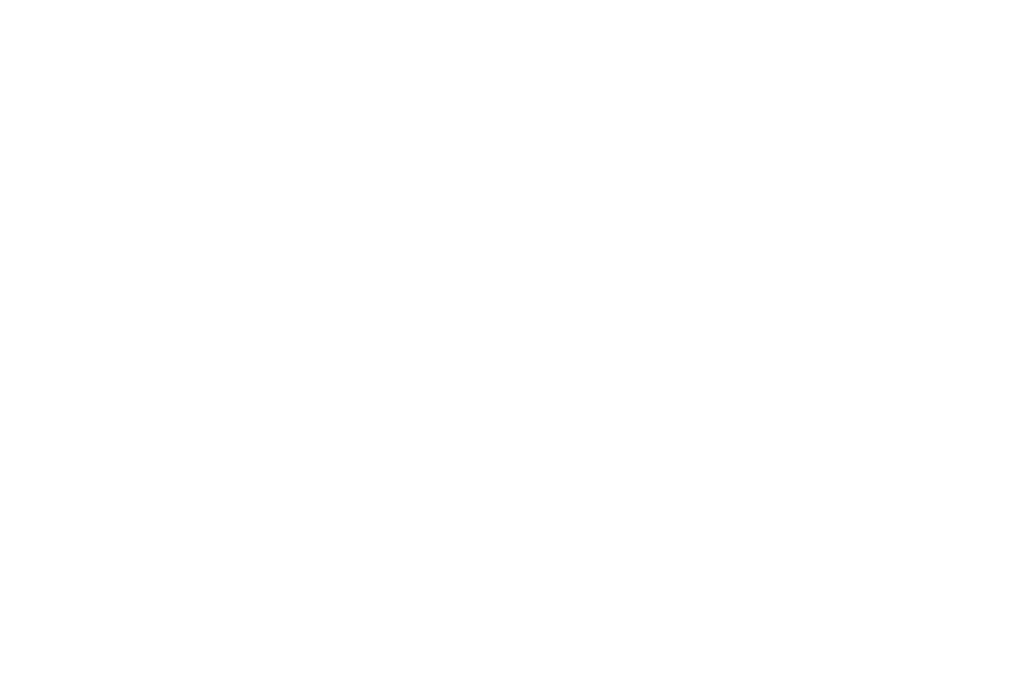
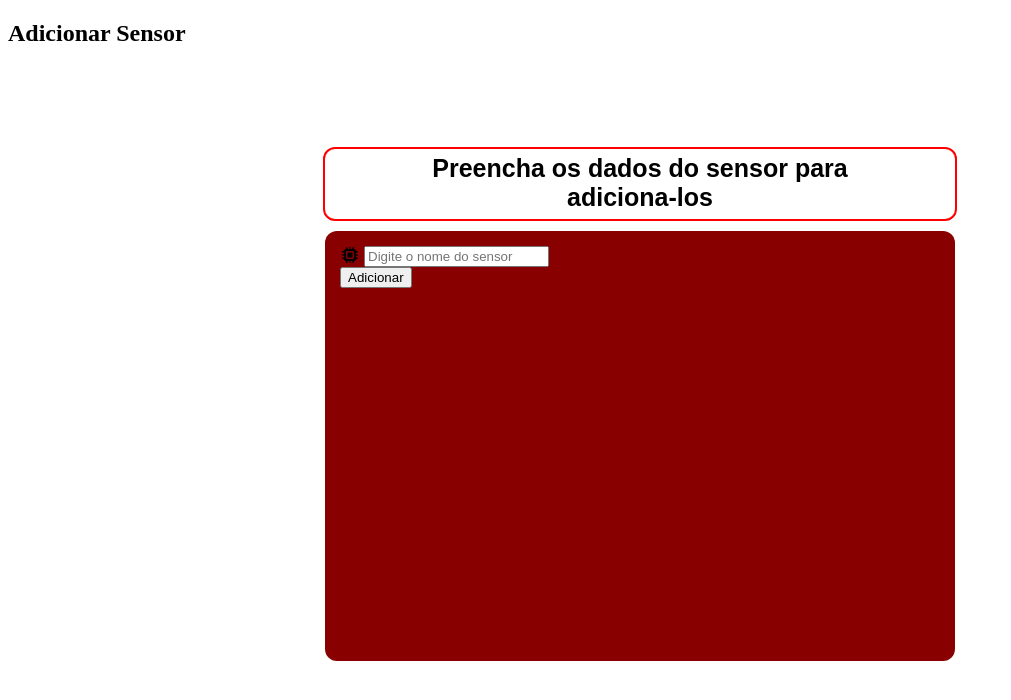
Before and after one commit to vinisz01/SA, a PHP site: page /adicionar_sensor.html in a window 1280 px wide. Before the commit the part shown is empty. Shown: the top 700 px of the page, without its empty margins (0-1011 px from the left). Run offline with PHP 8.4, Linux system fonts and the light colour scheme; some libraries are stand-ins or nearby versions.

Commit message:
Começo adicionar sensor

```diff
--- /dev/null
+++ b/remover_sensores.php
@@ -0,0 +1,5 @@
+<?php
+
+require 'conexao.php';
+
+?>
--- /dev/null
+++ b/src/adicionar_sensor.css
@@ -0,0 +1,32 @@
+.modulo{
+    display: block;
+}
+
+.bloco1{
+    border-radius: 12px;
+    background-color: #ffffff;
+    width: 600px;
+    height: 40px;
+    padding: 15px;
+    margin: 100px auto 0;
+    border: 2px solid red;
+    text-align: center;
+}
+
+.texto{
+    font-size: 25px;
+    color: #000000;
+    margin-top: -35px;
+  font-family: sans-serif;
+  font-weight: 600;
+}
+
+
+.bloco2{
+    border-radius: 12px;
+    background-color: #880000;
+    width: 600px;
+    height: 400px;
+    padding: 15px;
+    margin: 10px auto 0;
+}
--- a/src/adicionar_sensor.html
+++ b/src/adicionar_sensor.html
@@ -0,0 +1,30 @@
+<!doctype html>
+<html lang="en">
+  <head>
+    <meta charset="UTF-8" />
+    <meta name="viewport" content="width=device-width, initial-scale=1.0" />
+    <title>Login</title>
+    <link rel="stylesheet" href="adicionar_sensor.css" />
+    <link rel="stylesheet" href="https://cdnjs.cloudflare.com/ajax/libs/font-awesome/7.0.1/css/all.min.css" integrity="sha512-2SwdPD6INVrV/lHTZbO2nodKhrnDdJK9/kg2XD1r9uGqPo1cUbujc+IYdlYdEErWNu69gVcYgdxlmVmzTWnetw==" crossorigin="anonymous" referrerpolicy="no-referrer" />
+  </head>
+  <body>
+    <div class="pilha">
+        <div class="titulo">
+            <h2>Adicionar Sensor</h2>
+        </div>
+        <div class="modulo">
+            <div class="bloco1">
+                <div class="texto">
+                    <p>Preencha os dados do sensor para <br> adiciona-los</p>
+                </div>
+        </div>
+        <div class="bloco2">
+            <form action="adicionar_sensor.php" method="POST">
+                <div class="input-container">
+                    <i class="fa-solid fa-microchip"></i>
+                    <input type="text" name="sensor" placeholder="Digite o nome do sensor" required />
+                </div>
+                <button type="submit">Adicionar</button>
+            </form>
+    </div>
+  </body>
--- a/src/tela-login.html
+++ b/src/tela-login.php
@@ -1,3 +1,6 @@
+<?php
+require 'conexao.php';
+?>
 <!doctype html>
 <html lang="en">
   <head>
```
Also changed, not shown: remover_sensores.html (deleted).
